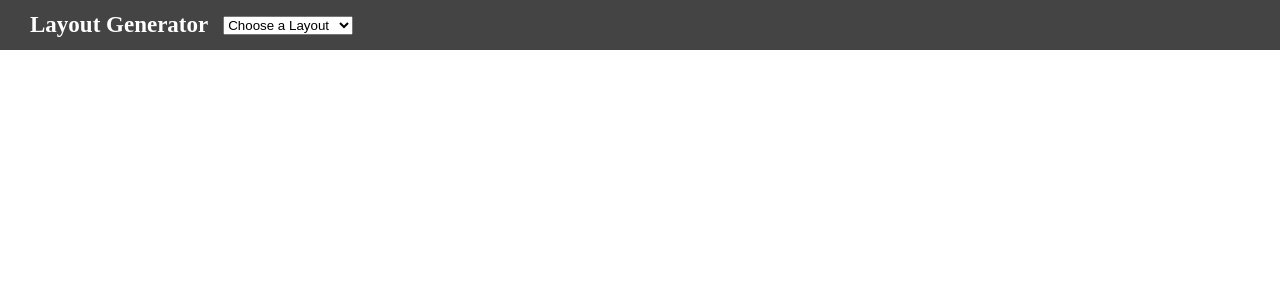
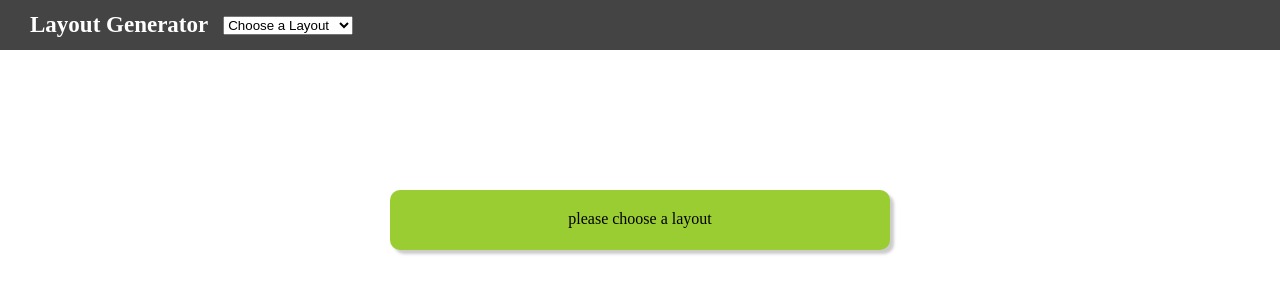
Before and after one commit to imganjgahi/Layout-Generator, a React app: page / in a window 1280 px wide. Shown: the top 300 px of the page. Built offline with nearby package versions, Linux system fonts and the light colour scheme.

Commit message:
Debug: show alert if layout is not match

```diff
--- a/src/Components/Container/Container.tsx
+++ b/src/Components/Container/Container.tsx
@@ -19,8 +19,8 @@ class Container extends React.Component<IProps, IState> {
         if (prevProps.currentLayout !== this.props.currentLayout) {
             const newLayouts: JSX.Element[] = []
             const layouts = this.props.currentLayout.split("/");
-
             //loop in layout array after split it
+            if(layouts[0] !== ""){
                 layouts.forEach((targetLayout) => {
                     //search for charcters in target string
                     const layoutType = /[a-z]/i.exec(targetLayout)
@@ -47,13 +47,16 @@ class Container extends React.Component<IProps, IState> {
                     }
 
                 });
+            }
             //change state after initial new layout
             this.setState({ layouts: newLayouts })
         }
     }
     render() {
+        if(this.state.layouts.length === 0 ) {
+            return <p className="noLayout">please choose a layout </p>
+        }
         return (
-
             <div className="container">
                 {this.state.layouts.map(l => l)}
             </div>
--- a/src/Components/Navbar/Navbar.tsx
+++ b/src/Components/Navbar/Navbar.tsx
@@ -7,9 +7,7 @@ interface IProps {
 
 export const Navbar = (props: IProps) => {
     const onChangeHandler = (e: React.FormEvent<HTMLSelectElement>) => {
-        if(e.currentTarget.value !==""){
             props.onSelectLayout(e.currentTarget.value)
-        }
     }
 
     return (
@@ -21,8 +19,8 @@ export const Navbar = (props: IProps) => {
                 <option value="XL"> XL </option>
                 <option value="2XL"> 2XL </option>
                 <option value="4L">4L </option>
-                <option value="XL/2L">XL/2L </option>
-                <option value="XL/L/22SM"> XL/L/22SM </option>
+                <option value="XL/2L">XL / 2L </option>
+                <option value="XL/L/2SM"> XL / L / 2SM </option>
             </select>
         </div>
     )
--- a/src/Styles/Container.scss
+++ b/src/Styles/Container.scss
@@ -4,7 +4,16 @@
     background-color: #cdcdff;
     box-sizing: border-box;
 }
-
+.noLayout {
+	width: 500px;
+	margin: 140px auto;
+	text-align: center;
+	background-color: yellowgreen;
+	height: 40px;
+	padding-top: 20px;
+	border-radius: 10px;
+	box-shadow: 4px 4px 3px #ccc;
+}
 .layout {
     border: 1px solid;
     padding: 5px;
```
Lines whose indentation alone changed are shown as unchanged.
